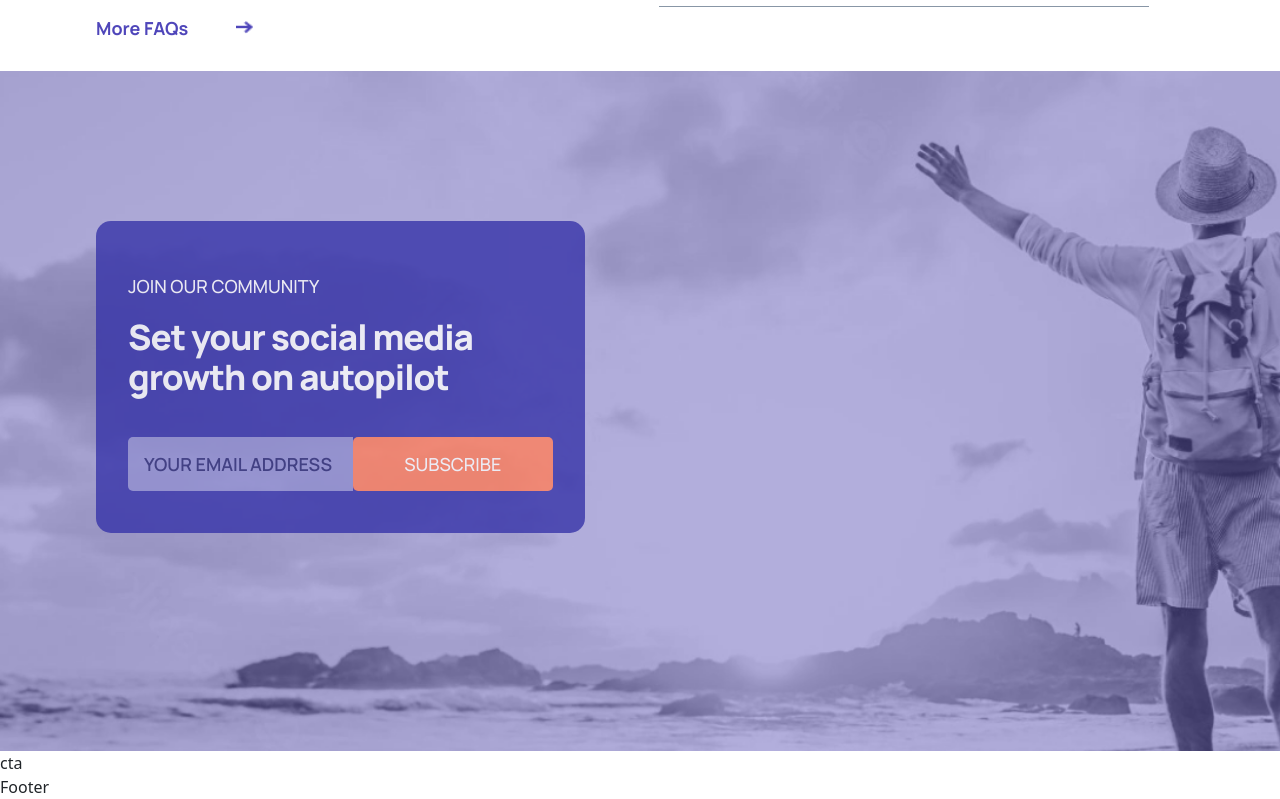
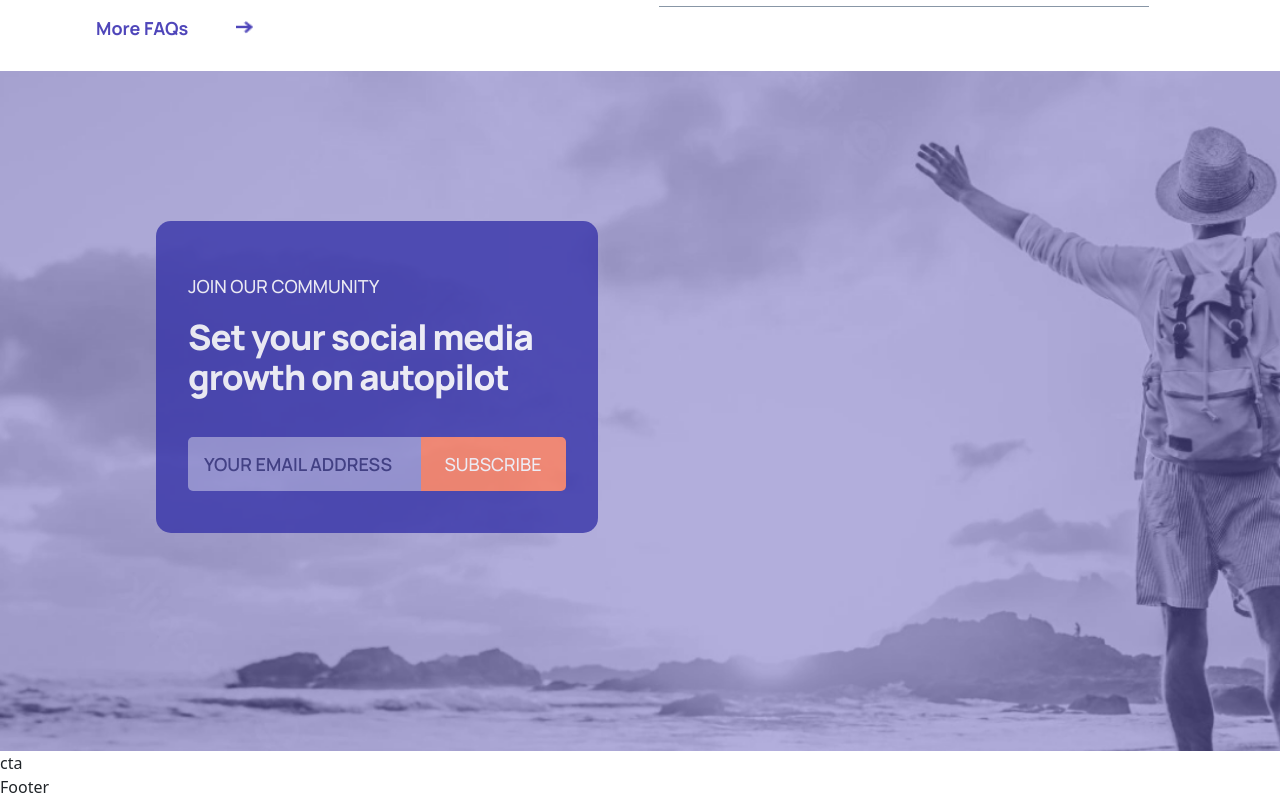
Before and after one commit to jam-jam200/sass-landing-page, a React (Vite) app: page / in a window 1280 px wide. Shown: the part 4039-4838 px from the top of the page. Built offline with nearby package versions, Linux system fonts and the light colour scheme.

Commit message:
subscription section done

```diff
--- a/src/components/Accordions/Accordion.scss
+++ b/src/components/Accordions/Accordion.scss
@@ -58,6 +58,12 @@
         line-height: 24px;
         flex: 0.6;
       }
+
+      @media screen and (max-width: 490px) {
+        font-size: 14px;
+        line-height: 18px;
+        flex: 0.6;
+      }
     }
 
     .arshakir__accordion-answer {
--- a/src/components/Subscription/Subscription.scss
+++ b/src/components/Subscription/Subscription.scss
@@ -18,7 +18,7 @@
 }
 
 .arshakir__subscribe-content {
-  flex: 0.45;
+  flex: 0.4;
   display: flex;
   justify-content: center;
   align-items: flex-start;
@@ -31,6 +31,34 @@
   border-radius: 15px;
   position: relative;
   top: 150px;
+  left: 60px;
+
+  @media screen and (max-width: 1050px) {
+    top: 100px;
+  }
+
+  @media screen and (max-width: 650px) {
+    left: 40px;
+  }
+
+  @media screen and (max-width: 490px) {
+    flex: 0.5;
+  }
+
+  @media screen and (max-width: 370px) {
+    left: 5px;
+    width: 300px;
+  }
+
+  @media screen and (max-width: 300px) {
+    left: -8px;
+    width: 250px;
+  }
+
+  @media screen and (max-width: 280px) {
+    left: -17px;
+    width: 250px;
+  }
 
   h3 {
     font-family: var(--font-family);
@@ -41,13 +69,23 @@
     color: #fff;
 
     @media screen and (max-width: 650px) {
-      font-size: 48px;
-      line-height: 60px;
+      font-size: 35px;
+      line-height: 50px;
+    }
+
+    @media screen and (max-width: 616px) {
+      font-size: 30px;
+      line-height: 50px;
+    }
+
+    @media screen and (max-width: 503px) {
+      font-size: 25px;
+      line-height: 30px;
     }
 
     @media screen and (max-width: 490px) {
-      font-size: 36px;
-      line-height: 48px;
+      font-size: 24px;
+      line-height: 28px;
     }
   }
 
@@ -65,6 +103,11 @@
       line-height: 24px;
     }
 
+    @media screen and (max-width: 503px) {
+      font-size: 14px;
+      line-height: 24px;
+    }
+
     @media screen and (max-width: 490px) {
       font-size: 14px;
       line-height: 24px;
@@ -78,7 +121,6 @@
     flex-direction: row;
 
     input {
-      flex: 2;
       width: 100%;
       min-height: 50px;
       font-family: var(--font-family);
@@ -100,6 +142,21 @@
         text-transform: uppercase;
         color: #1b1c31;
         font-weight: 600;
+
+        @media screen and (max-width: 650px) {
+          font-size: 14px;
+          line-height: 20px;
+        }
+
+        @media screen and (max-width: 650px) {
+          font-size: 13px;
+          line-height: 15px;
+        }
+
+        @media screen and (max-width: 470px) {
+          font-size: 9px;
+          line-height: 14px;
+        }
       }
     }
 
@@ -122,26 +179,31 @@
       color: #fff;
       cursor: pointer;
       outline: none;
-      border-radius: 5px;
       border-top-right-radius: 5px;
       border-bottom-right-radius: 5px;
 
       @media screen and (max-width: 650px) {
-        font-size: 16px;
-        line-height: 24px;
-        flex: 0.6;
+        font-size: 14px;
+        line-height: 20px;
+      }
+
+      @media screen and (max-width: 650px) {
+        font-size: 14px;
+        line-height: 15px;
       }
 
       @media screen and (max-width: 490px) {
         font-size: 12px;
         line-height: 16px;
         flex: 0.6;
+        padding: 0.4rem 0.5rem;
+      }
+
+      @media screen and (max-width: 470px) {
+        font-size: 10px;
+        line-height: 14px;
       }
     }
-  }
-
-  @media screen and (max-width: 1050px) {
-    margin: 0 0 3rem;
   }
 }
 
--- a/src/container/Header/Header.scss
+++ b/src/container/Header/Header.scss
@@ -6,6 +6,7 @@
 
   @media screen and (max-width: 1050px) {
     flex-direction: column;
+    margin-top: 15px !important;
   }
 }
 
```
